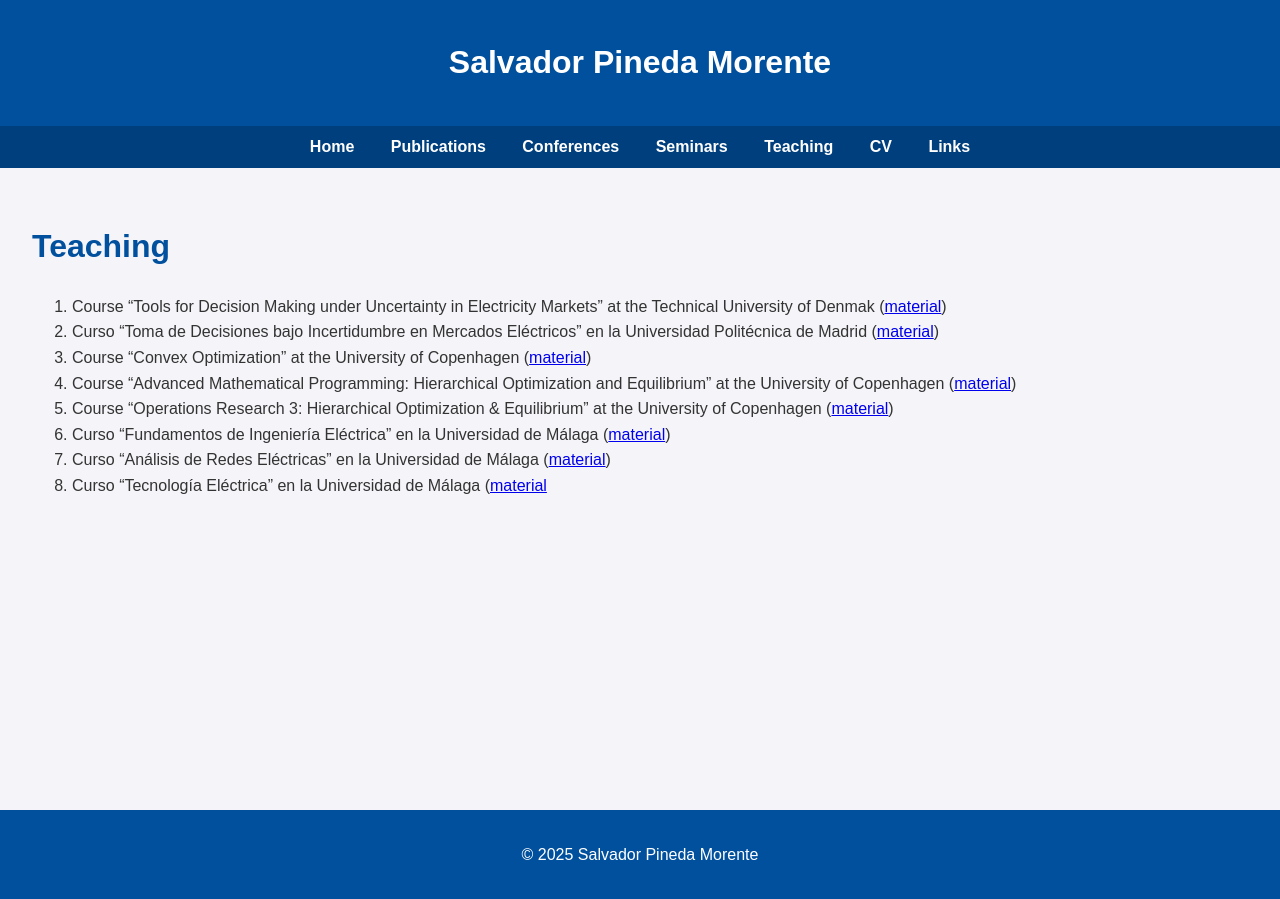
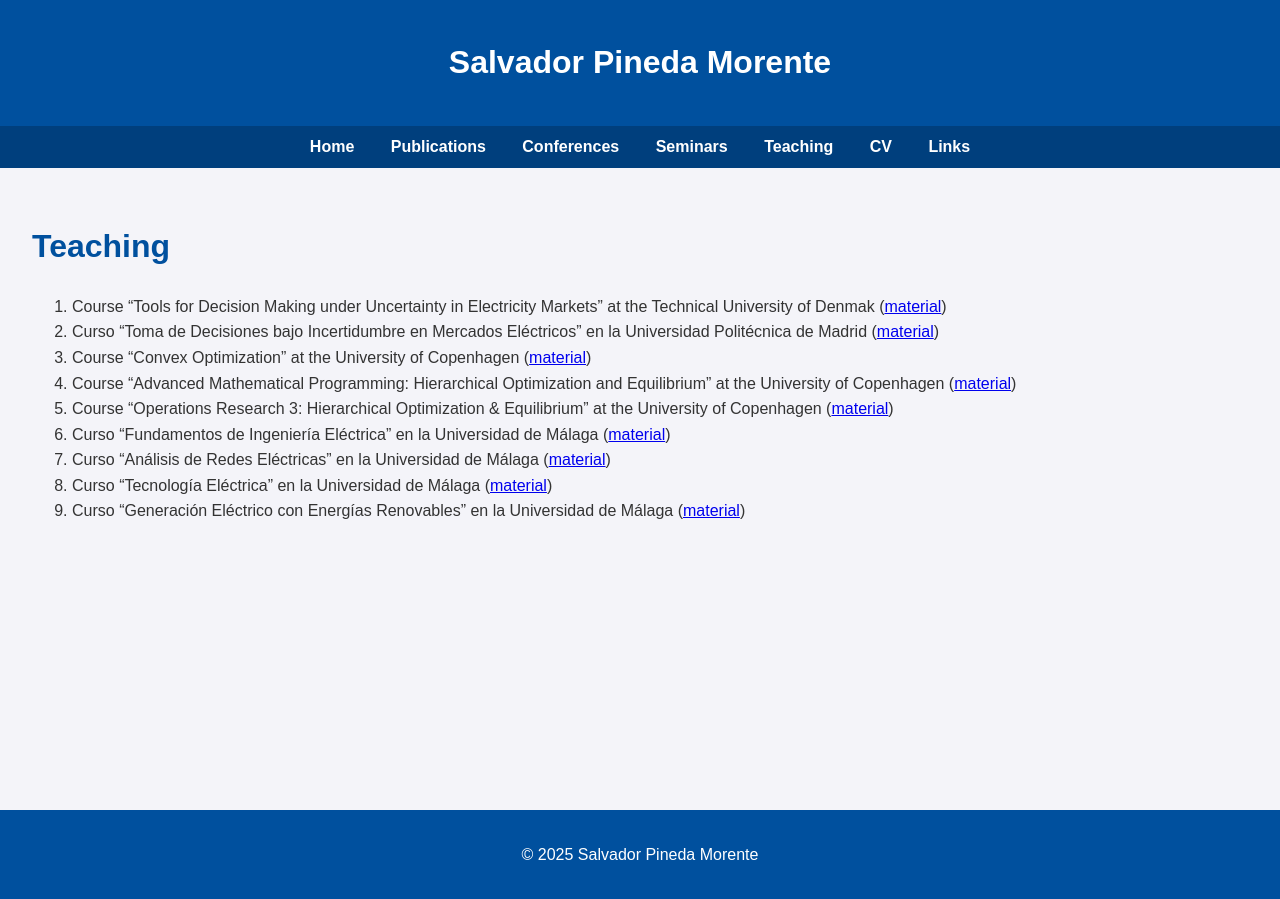
Before and after one commit to salvapineda/salvapineda.github.io, a Jekyll site: the page built from teaching.md, in a window 1280 px wide. Built offline with Jekyll 4.4.1, drawn with Linux system fonts in a browser that asks for light colours.

Commit message:
fix formatting and add missing course details in teaching.md

```diff
--- a/teaching.md
+++ b/teaching.md
@@ -13,4 +13,5 @@ title: "Teaching"
 1. Course "Operations Research 3: Hierarchical Optimization & Equilibrium" at the University of Copenhagen ([material](https://github.com/salvapineda/website/blob/main/Teaching%20Material/OperationsResearch3.7z))
 1. Curso "Fundamentos de Ingeniería Eléctrica" en la Universidad de Málaga ([material](https://github.com/salvapineda/website/blob/main/Teaching%20Material/FundamentosIngenieriaElectrica.7z))
 1. Curso "Análisis de Redes Eléctricas" en la Universidad de Málaga ([material](https://github.com/salvapineda/website/blob/main/Teaching%20Material/AnalisisRedesElectricas.7z))
-1. Curso "Tecnología Eléctrica" en la Universidad de Málaga ([material](https://github.com/salvapineda/website/blob/main/Teaching%20Material/TecnologiaElectrica.7z)
+1. Curso "Tecnología Eléctrica" en la Universidad de Málaga ([material](https://github.com/salvapineda/website/blob/main/Teaching%20Material/TecnologiaElectrica.7z))
+1. Curso "Generación Eléctrico con Energías Renovables" en la Universidad de Málaga ([material](https://github.com/salvapineda/website/blob/main/Teaching%20Material/GeneracionElectricaRenovables.zip))
```
